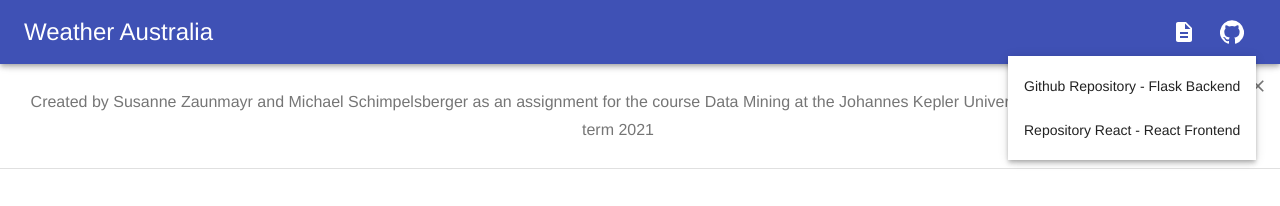
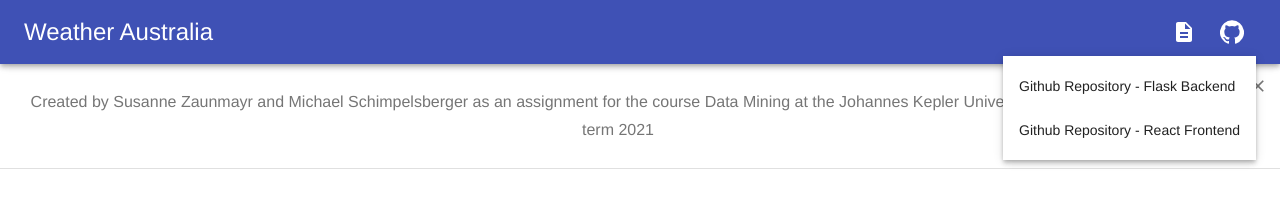
Before and after one commit to michael240893/react-dm-heroku, a React (Create React App) app: page / in a window 1280 px wide. Both pictures are taken after a click on the button 1232 px from the left and 32 px from the top of the page. Shown: the top 206 px of the page. Built offline with nearby package versions, Linux system fonts and the light colour scheme.

Commit message:
fixed typo in user information texts

```diff
--- a/src/MainComponent.jsx
+++ b/src/MainComponent.jsx
@@ -76,7 +76,7 @@ export default function MainComponent(props){
                         Weather Australia
                     </Typography>
                     <div className={classes.right}/>
-                    <Tooltip title="Open Model Tree">
+                    <Tooltip title="Open Decision Tree">
                         <IconButton onClick={()=>openModel()} ref={menuRef} color="inherit"><DescriptionIcon/></IconButton>
                     </Tooltip>
                     <Tooltip title="Source Code">
@@ -103,7 +103,7 @@ export default function MainComponent(props){
                             <ListItemText disableTypography primary="Github Repository - Flask Backend"> </ListItemText>
                         </ListItem>
                         <ListItem button onClick={()=>openRepository(REACT_FRONEND_REPO_URL)}>
-                            <ListItemText disableTypography primary="Repository React - React Frontend"> </ListItemText>
+                            <ListItemText disableTypography primary="Github Repository - React Frontend"> </ListItemText>
                         </ListItem>
                     </List>
             </Menu>}
```
